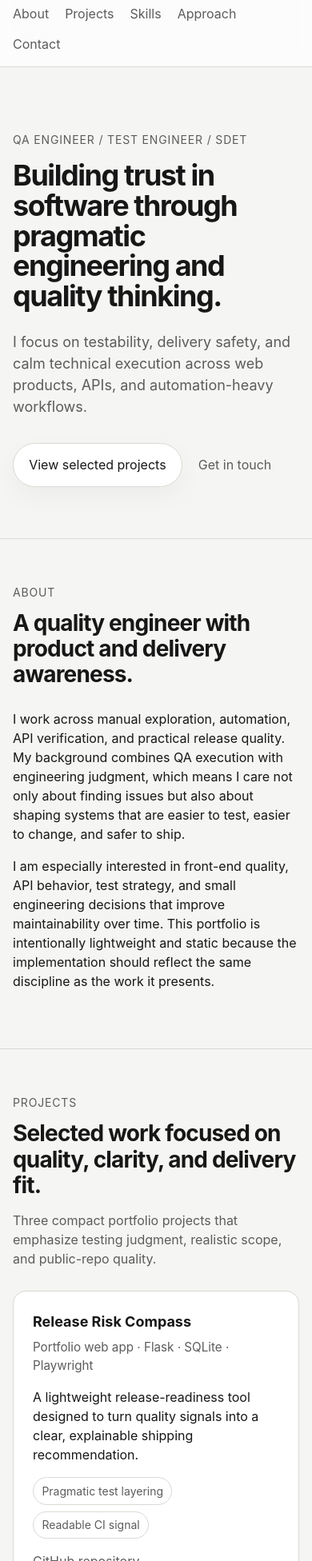
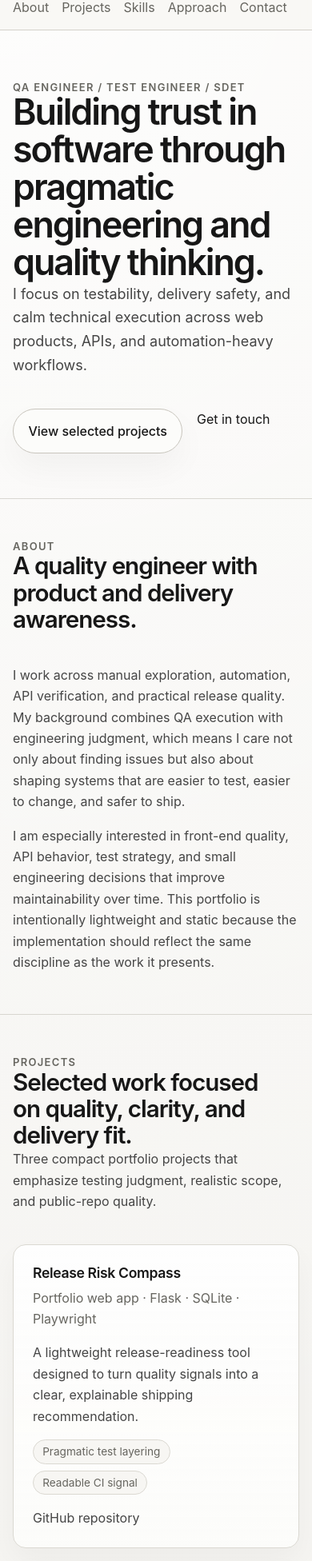
Before and after one commit to janmrow/qa-sdet-portfolio, a website: page index.html in a window 390 px wide. Shown: the part 48-2000 px from the top of the page at 80% size. Drawn offline with Linux system fonts and the light colour scheme.

Commit message:
feat: implement visual foundations and layout system

```diff
--- a/assets/css/styles.css
+++ b/assets/css/styles.css
@@ -1,14 +1,59 @@
+/* Tokens */
+
 :root {
-  --color-background: #f5f5f3;
-  --color-surface: #ffffff;
+  --color-background: #f3f2ef;
+  --color-surface: #fcfcfa;
+  --color-surface-muted: #f7f6f3;
   --color-text: #171717;
-  --color-muted: #5c5c5c;
-  --color-border: #d9d9d4;
-  --shadow-soft: 0 12px 32px rgba(0, 0, 0, 0.04);
+  --color-text-soft: #454545;
+  --color-text-muted: #66655f;
+  --color-border: #dbd9d2;
+  --color-border-strong: #c8c5bd;
+  --color-accent: #202020;
+
+  --shadow-soft: 0 18px 40px rgba(15, 15, 15, 0.04);
+  --shadow-card: 0 14px 32px rgba(15, 15, 15, 0.035);
+
+  --radius-sm: 0.75rem;
+  --radius-md: 1rem;
+  --radius-lg: 1.5rem;
+  --radius-pill: 999px;
+
+  --space-2xs: 0.375rem;
+  --space-xs: 0.625rem;
+  --space-sm: 0.875rem;
+  --space-md: 1.25rem;
+  --space-lg: 1.75rem;
+  --space-xl: 2.5rem;
+  --space-2xl: 4rem;
+  --space-3xl: 6rem;
+  --space-4xl: 8rem;
+
+  --container-width: 76rem;
+  --content-width: 44rem;
+  --section-column-width: 19rem;
+
   --font-sans:
     Inter, ui-sans-serif, system-ui, -apple-system, BlinkMacSystemFont, 'Segoe UI', sans-serif;
-  --container-width: 72rem;
+
+  --font-size-body: 1rem;
+  --font-size-body-lg: 1.125rem;
+  --font-size-label: 0.8125rem;
+  --font-size-h1: clamp(2.8rem, 6vw, 5.4rem);
+  --font-size-h2: clamp(1.85rem, 3.6vw, 2.8rem);
+  --font-size-h3: 1.1rem;
+
+  --line-height-tight: 1.05;
+  --line-height-heading: 1.12;
+  --line-height-body: 1.65;
+
+  --letter-spacing-label: 0.1em;
+  --letter-spacing-tight: -0.045em;
+
+  --header-offset: 5.5rem;
 }
+
+/* Reset and base */
 
 *,
 *::before,
@@ -19,14 +64,27 @@
 html {
   color-scheme: light;
   scroll-behavior: smooth;
+  scroll-padding-top: var(--header-offset);
 }
 
 body {
   margin: 0;
+  min-width: 20rem;
   font-family: var(--font-sans);
+  font-size: var(--font-size-body);
+  line-height: var(--line-height-body);
   color: var(--color-text);
-  background: var(--color-background);
-  line-height: 1.5;
+  background:
+    radial-gradient(circle at top left, rgba(255, 255, 255, 0.8), transparent 34%),
+    linear-gradient(to bottom, #f6f5f2, var(--color-background));
+}
+
+main,
+section,
+header,
+footer,
+nav {
+  display: block;
 }
 
 img {
@@ -38,11 +96,99 @@ a {
   color: inherit;
 }
 
+p,
 ul,
 ol {
   margin: 0;
+}
+
+ul,
+ol {
   padding: 0;
 }
+
+::selection {
+  background: rgba(23, 23, 23, 0.12);
+}
+
+/* Typography */
+
+body {
+  text-rendering: optimizeLegibility;
+  -webkit-font-smoothing: antialiased;
+}
+
+h1,
+h2,
+h3 {
+  margin: 0;
+  font-weight: 600;
+  color: var(--color-text);
+}
+
+h1 {
+  max-width: 14ch;
+  font-size: var(--font-size-h1);
+  line-height: var(--line-height-tight);
+  letter-spacing: var(--letter-spacing-tight);
+}
+
+h2 {
+  max-width: 16ch;
+  font-size: var(--font-size-h2);
+  line-height: var(--line-height-heading);
+  letter-spacing: -0.035em;
+}
+
+h3 {
+  font-size: var(--font-size-h3);
+  line-height: 1.25;
+  letter-spacing: -0.02em;
+}
+
+.lead,
+.section-intro,
+.prose,
+.project-card > p,
+.contact-list a,
+.principles-list span,
+.skills-group li {
+  color: var(--color-text-soft);
+}
+
+.eyebrow,
+.section-label,
+.site-name {
+  font-size: var(--font-size-label);
+  font-weight: 600;
+  line-height: 1.2;
+  letter-spacing: var(--letter-spacing-label);
+  text-transform: uppercase;
+}
+
+.eyebrow,
+.section-label {
+  color: var(--color-text-muted);
+}
+
+.lead {
+  max-width: 38rem;
+  font-size: var(--font-size-body-lg);
+}
+
+.section-intro {
+  max-width: 36rem;
+}
+
+.project-type,
+.site-nav a,
+.site-footer p,
+.contact-list span,
+.meta-list li {
+  color: var(--color-text-muted);
+}
+
+/* Layout */
 
 .container {
   width: min(100% - 2rem, var(--container-width));
@@ -51,30 +197,25 @@ ol {
 
 .skip-link {
   position: absolute;
-  top: 1rem;
-  left: 1rem;
-  padding: 0.75rem 1rem;
-  background: var(--color-text);
+  top: var(--space-md);
+  left: var(--space-md);
+  z-index: 20;
+  padding: 0.8rem 1rem;
+  border-radius: var(--radius-pill);
+  background: var(--color-accent);
   color: var(--color-surface);
-  transform: translateY(-200%);
-}
-
-.skip-link:focus {
-  transform: translateY(0);
-}
-
-.site-header,
-.site-footer {
-  background: rgba(255, 255, 255, 0.72);
-  backdrop-filter: blur(8px);
+  text-decoration: none;
+  transform: translateY(-220%);
+  transition: transform 160ms ease;
 }
 
 .site-header {
-  border-bottom: 1px solid var(--color-border);
-}
-
-.site-footer {
-  border-top: 1px solid var(--color-border);
+  position: sticky;
+  top: 0;
+  z-index: 10;
+  border-bottom: 1px solid rgba(200, 197, 189, 0.75);
+  background: rgba(248, 247, 243, 0.84);
+  backdrop-filter: blur(14px);
 }
 
 .site-header-inner {
@@ -82,28 +223,213 @@ ol {
   flex-wrap: wrap;
   align-items: center;
   justify-content: space-between;
-  gap: 1rem 2rem;
-  padding: 1rem 0;
+  gap: var(--space-sm) var(--space-xl);
+  min-height: 4.75rem;
+  padding: 0.9rem 0;
 }
 
 .site-name {
-  font-size: 0.875rem;
-  font-weight: 600;
-  letter-spacing: 0.08em;
+  color: var(--color-text);
   text-decoration: none;
-  text-transform: uppercase;
 }
 
 .site-nav-list {
   display: flex;
   flex-wrap: wrap;
-  gap: 0.875rem 1.25rem;
+  gap: 0.75rem 1.25rem;
   list-style: none;
 }
 
-.site-nav a {
-  color: var(--color-muted);
+.hero {
+  padding: clamp(4.5rem, 9vw, 7.5rem) 0 clamp(3.5rem, 7vw, 6rem);
+}
+
+.hero-layout {
+  max-width: 50rem;
+}
+
+.hero-actions {
+  display: flex;
+  flex-wrap: wrap;
+  gap: 0.9rem 1.1rem;
+  margin-top: var(--space-xl);
+}
+
+.section {
+  padding: clamp(3.25rem, 6vw, 5.5rem) 0;
+  border-top: 1px solid rgba(200, 197, 189, 0.65);
+}
+
+.section-grid {
+  display: grid;
+  gap: var(--space-xl);
+}
+
+.section-heading {
+  max-width: 34rem;
+}
+
+.section-content {
+  min-width: 0;
+}
+
+.prose {
+  max-width: var(--content-width);
+}
+
+.prose p + p {
+  margin-top: 1rem;
+}
+
+/* Components */
+
+.site-nav a,
+.text-link,
+.contact-list a {
   text-decoration: none;
+  transition:
+    color 160ms ease,
+    border-color 160ms ease,
+    background-color 160ms ease;
+}
+
+.button-link {
+  display: inline-flex;
+  align-items: center;
+  justify-content: center;
+  min-height: 3rem;
+  padding: 0.85rem 1.15rem;
+  border: 1px solid var(--color-border-strong);
+  border-radius: var(--radius-pill);
+  background: var(--color-surface);
+  box-shadow: var(--shadow-soft);
+  color: var(--color-text);
+  font-weight: 500;
+  text-decoration: none;
+  transition:
+    transform 160ms ease,
+    box-shadow 160ms ease,
+    border-color 160ms ease;
+}
+
+.project-grid,
+.skills-grid,
+.contact-list {
+  display: grid;
+  gap: 1rem;
+}
+
+.project-card,
+.skills-group,
+.contact-list li,
+.principles-list li {
+  border: 1px solid var(--color-border);
+  border-radius: var(--radius-lg);
+  background: linear-gradient(to bottom, rgba(255, 255, 255, 0.9), var(--color-surface));
+  box-shadow: var(--shadow-card);
+}
+
+.project-card,
+.skills-group {
+  padding: 1.5rem;
+}
+
+.contact-list li,
+.principles-list li {
+  padding: 1.35rem 1.5rem;
+}
+
+.project-header {
+  display: grid;
+  gap: 0.45rem;
+}
+
+.project-card > p,
+.project-card > .meta-list,
+.project-card > p:last-child {
+  margin-top: 1rem;
+}
+
+.meta-list {
+  display: flex;
+  flex-wrap: wrap;
+  gap: 0.5rem;
+  list-style: none;
+}
+
+.meta-list li {
+  padding: 0.38rem 0.7rem;
+  border: 1px solid var(--color-border);
+  border-radius: var(--radius-pill);
+  background: var(--color-surface-muted);
+  font-size: 0.85rem;
+  line-height: 1.2;
+}
+
+.skills-group h3 {
+  max-width: 18ch;
+}
+
+.skills-group ul {
+  margin-top: 1rem;
+  padding-left: 1rem;
+}
+
+.skills-group li + li {
+  margin-top: 0.55rem;
+}
+
+.principles-list {
+  display: grid;
+  gap: 1rem;
+  list-style: none;
+  counter-reset: principle;
+}
+
+.principles-list li {
+  position: relative;
+  padding-left: 4.5rem;
+}
+
+.principles-list li::before {
+  content: counter(principle, decimal-leading-zero);
+  counter-increment: principle;
+  position: absolute;
+  top: 1.35rem;
+  left: 1.5rem;
+  color: var(--color-text-muted);
+  font-size: 0.85rem;
+  font-weight: 600;
+  letter-spacing: 0.08em;
+}
+
+.principles-list span {
+  display: block;
+  margin-top: 0.45rem;
+}
+
+.contact-list {
+  list-style: none;
+}
+
+.contact-list li {
+  display: grid;
+  gap: 0.3rem;
+}
+
+.site-footer {
+  border-top: 1px solid rgba(200, 197, 189, 0.75);
+}
+
+.site-footer p {
+  padding: 1.1rem 0 2rem;
+  font-size: 0.95rem;
+}
+
+/* States */
+
+.skip-link:focus {
+  transform: translateY(0);
 }
 
 .site-nav a:hover,
@@ -115,219 +441,38 @@ ol {
   color: var(--color-text);
 }
 
-.hero {
-  padding: 5rem 0 4rem;
-}
-
-.hero-layout {
-  max-width: 48rem;
-}
-
-.eyebrow {
-  margin: 0 0 1rem;
-  color: var(--color-muted);
-  font-size: 0.875rem;
-  letter-spacing: 0.06em;
-  text-transform: uppercase;
-}
-
-h1 {
-  margin: 0;
-  font-size: clamp(2.25rem, 6vw, 4.5rem);
-  line-height: 1.05;
-  letter-spacing: -0.04em;
-}
-
-.lead {
-  max-width: 42rem;
-  margin: 1.5rem 0 0;
-  color: var(--color-muted);
-  font-size: 1.125rem;
-}
-
-.hero-actions {
-  display: flex;
-  flex-wrap: wrap;
-  gap: 1rem 1.25rem;
-  margin-top: 2rem;
-}
-
-.button-link,
-.text-link {
-  display: inline-flex;
-  align-items: center;
-  text-decoration: none;
-}
-
-.button-link {
-  padding: 0.9rem 1.2rem;
-  border: 1px solid var(--color-border);
-  border-radius: 999px;
-  background: var(--color-surface);
-  box-shadow: var(--shadow-soft);
-}
-
-.text-link {
-  color: var(--color-muted);
-}
-
-.section {
-  padding: 3.5rem 0;
-  border-top: 1px solid var(--color-border);
-}
-
-.section-heading {
-  max-width: 46rem;
-  margin-bottom: 1.75rem;
-}
-
-.section-label {
-  margin: 0 0 0.75rem;
-  color: var(--color-muted);
-  font-size: 0.875rem;
-  letter-spacing: 0.06em;
-  text-transform: uppercase;
-}
-
-.section-title {
-  margin: 0;
-  font-size: clamp(1.75rem, 4vw, 2.5rem);
-  line-height: 1.15;
-  letter-spacing: -0.03em;
-}
-
-.section-intro {
-  max-width: 42rem;
-  margin: 1rem 0 0;
-  color: var(--color-muted);
-}
-
-.prose {
-  max-width: 46rem;
-}
-
-.prose p + p {
-  margin-top: 1rem;
-}
-
-.project-grid,
-.skills-grid {
-  display: grid;
-  gap: 1rem;
-}
-
-.project-card,
-.skills-group {
-  padding: 1.5rem;
-  border: 1px solid var(--color-border);
-  border-radius: 1rem;
-  background: var(--color-surface);
-}
-
-.project-header h3,
-.skills-group h3 {
-  margin: 0;
-  font-size: 1.125rem;
-}
-
-.project-type {
-  margin: 0.5rem 0 0;
-  color: var(--color-muted);
-  font-size: 0.95rem;
-}
-
-.project-card > p {
-  margin: 1rem 0 0;
-}
-
-.meta-list {
-  display: flex;
-  flex-wrap: wrap;
-  gap: 0.5rem;
-  margin-top: 1rem;
-  list-style: none;
-}
-
-.meta-list li {
-  padding: 0.35rem 0.65rem;
-  border: 1px solid var(--color-border);
-  border-radius: 999px;
-  color: var(--color-muted);
-  font-size: 0.875rem;
-}
-
-.skills-group ul {
-  margin-top: 1rem;
-  padding-left: 1rem;
-}
-
-.skills-group li + li {
-  margin-top: 0.5rem;
-}
-
-.principles-list {
-  display: grid;
-  gap: 1rem;
-  counter-reset: item;
-  list-style: none;
-}
-
-.principles-list li {
-  padding: 1.25rem 1.5rem;
-  border: 1px solid var(--color-border);
-  border-radius: 1rem;
-  background: var(--color-surface);
-}
-
-.principles-list strong,
-.principles-list span {
-  display: block;
-}
-
-.principles-list span {
-  margin-top: 0.5rem;
-  color: var(--color-muted);
-}
-
-.contact-list {
-  display: grid;
-  gap: 1rem;
-  list-style: none;
-}
-
-.contact-list li {
-  display: grid;
-  gap: 0.35rem;
-  padding: 1.25rem 1.5rem;
-  border: 1px solid var(--color-border);
-  border-radius: 1rem;
-  background: var(--color-surface);
-}
-
-.contact-list span {
-  color: var(--color-muted);
-  font-size: 0.9rem;
-}
-
-.contact-list a {
-  text-decoration: none;
-}
-
-.site-footer p {
-  margin: 0;
-  padding: 1rem 0;
-  color: var(--color-muted);
-  font-size: 0.95rem;
+.button-link:hover,
+.button-link:focus-visible {
+  border-color: #b6b2a7;
+  box-shadow: 0 18px 34px rgba(15, 15, 15, 0.06);
+  transform: translateY(-1px);
 }
 
 a:focus-visible,
 .button-link:focus-visible,
 .skip-link:focus-visible {
-  outline: 3px solid #1f1f1f;
+  outline: 3px solid var(--color-accent);
   outline-offset: 3px;
 }
 
+/* Media queries */
+
 @media (min-width: 48rem) {
+  .container {
+    width: min(100% - 3rem, var(--container-width));
+  }
+
+  .hero {
+    min-height: calc(100svh - 4.75rem);
+    display: flex;
+    align-items: center;
+  }
+
+  .section-grid {
+    grid-template-columns: minmax(15rem, var(--section-column-width)) minmax(0, 1fr);
+    align-items: start;
+  }
+
   .project-grid {
     grid-template-columns: repeat(3, minmax(0, 1fr));
   }
@@ -340,3 +485,58 @@ a:focus-visible,
     grid-template-columns: repeat(3, minmax(0, 1fr));
   }
 }
+
+@media (min-width: 64rem) {
+  .site-header-inner {
+    min-height: 5rem;
+  }
+
+  .section {
+    padding: clamp(4rem, 7vw, 6rem) 0;
+  }
+
+  .project-card,
+  .skills-group {
+    padding: 1.65rem;
+  }
+}
+
+@media (max-width: 47.9375rem) {
+  .site-nav-list {
+    gap: 0.625rem 1rem;
+  }
+
+  .hero {
+    padding-top: 4rem;
+  }
+
+  .contact-list li,
+  .principles-list li,
+  .project-card,
+  .skills-group {
+    border-radius: var(--radius-md);
+  }
+
+  .principles-list li {
+    padding-left: 1.5rem;
+    padding-top: 3.2rem;
+  }
+
+  .principles-list li::before {
+    top: 1.2rem;
+  }
+}
+
+@media (prefers-reduced-motion: reduce) {
+  html {
+    scroll-behavior: auto;
+  }
+
+  *,
+  *::before,
+  *::after {
+    transition-duration: 0.01ms !important;
+    animation-duration: 0.01ms !important;
+    animation-iteration-count: 1 !important;
+  }
+}
--- a/index.html
+++ b/index.html
@@ -44,7 +44,7 @@
       </section>
 
       <section class="section" id="about" aria-labelledby="about-title">
-        <div class="container">
+        <div class="container section-grid">
           <div class="section-heading">
             <p class="section-label">About</p>
             <h2 class="section-title" id="about-title">
@@ -52,7 +52,7 @@
             </h2>
           </div>
 
-          <div class="section-body prose">
+          <div class="section-content prose">
             <p>
               I work across manual exploration, automation, API verification, and practical release
               quality. My background combines QA execution with engineering judgment, which means I
@@ -70,7 +70,7 @@
       </section>
 
       <section class="section" id="projects" aria-labelledby="projects-title">
-        <div class="container">
+        <div class="container section-grid">
           <div class="section-heading">
             <p class="section-label">Projects</p>
             <h2 class="section-title" id="projects-title">
@@ -82,6 +82,7 @@
             </p>
           </div>
 
+          <div class="section-content">
             <div class="project-grid">
               <article class="project-card">
                 <div class="project-header">
@@ -90,8 +91,8 @@
                 </div>
 
                 <p>
-                A lightweight release-readiness tool designed to turn quality signals into a clear,
-                explainable shipping recommendation.
+                  A lightweight release-readiness tool designed to turn quality signals into a
+                  clear, explainable shipping recommendation.
                 </p>
 
                 <ul class="meta-list" aria-label="Release Risk Compass quality signals">
@@ -118,8 +119,8 @@
                 </div>
 
                 <p>
-                A small command-line utility for validating API responses against defined contracts
-                and producing useful failure output.
+                  A small command-line utility for validating API responses against defined
+                  contracts and producing useful failure output.
                 </p>
 
                 <ul class="meta-list" aria-label="API Response Validator quality signals">
@@ -146,8 +147,8 @@
                 </div>
 
                 <p>
-                A focused backend-style exercise showing how rollout logic, feature flags, and audit
-                thinking can be expressed in a simple quality-driven service.
+                  A focused backend-style exercise showing how rollout logic, feature flags, and
+                  audit thinking can be expressed in a simple quality-driven service.
                 </p>
 
                 <ul class="meta-list" aria-label="Feature Flag Release Gate quality signals">
@@ -168,10 +169,11 @@
               </article>
             </div>
           </div>
+        </div>
       </section>
 
       <section class="section" id="skills" aria-labelledby="skills-title">
-        <div class="container">
+        <div class="container section-grid">
           <div class="section-heading">
             <p class="section-label">Skills</p>
             <h2 class="section-title" id="skills-title">
@@ -179,6 +181,7 @@
             </h2>
           </div>
 
+          <div class="section-content">
             <div class="skills-grid">
               <section class="skills-group" aria-labelledby="skills-testing-title">
                 <h3 id="skills-testing-title">Testing and quality</h3>
@@ -211,15 +214,17 @@
               </section>
             </div>
           </div>
+        </div>
       </section>
 
       <section class="section" id="approach" aria-labelledby="approach-title">
-        <div class="container">
+        <div class="container section-grid">
           <div class="section-heading">
             <p class="section-label">Approach</p>
             <h2 class="section-title" id="approach-title">How I think about software quality.</h2>
           </div>
 
+          <div class="section-content">
             <ol class="principles-list">
               <li>
                 <strong>Start with risk, not ceremony.</strong>
@@ -241,16 +246,17 @@
               <li>
                 <strong>Communicate clearly.</strong>
                 <span
-                >Quality becomes useful when findings, trade-offs, and release decisions are easy to
-                understand.</span
+                  >Quality becomes useful when findings, trade-offs, and release decisions are easy
+                  to understand.</span
                 >
               </li>
             </ol>
           </div>
+        </div>
       </section>
 
       <section class="section" id="contact" aria-labelledby="contact-title">
-        <div class="container">
+        <div class="container section-grid">
           <div class="section-heading">
             <p class="section-label">Contact</p>
             <h2 class="section-title" id="contact-title">
@@ -261,6 +267,7 @@
             </p>
           </div>
 
+          <div class="section-content">
             <ul class="contact-list">
               <li>
                 <span>Email</span>
@@ -284,6 +291,7 @@
               </li>
             </ul>
           </div>
+        </div>
       </section>
     </main>
 
```
Lines whose indentation alone changed are shown as unchanged.
